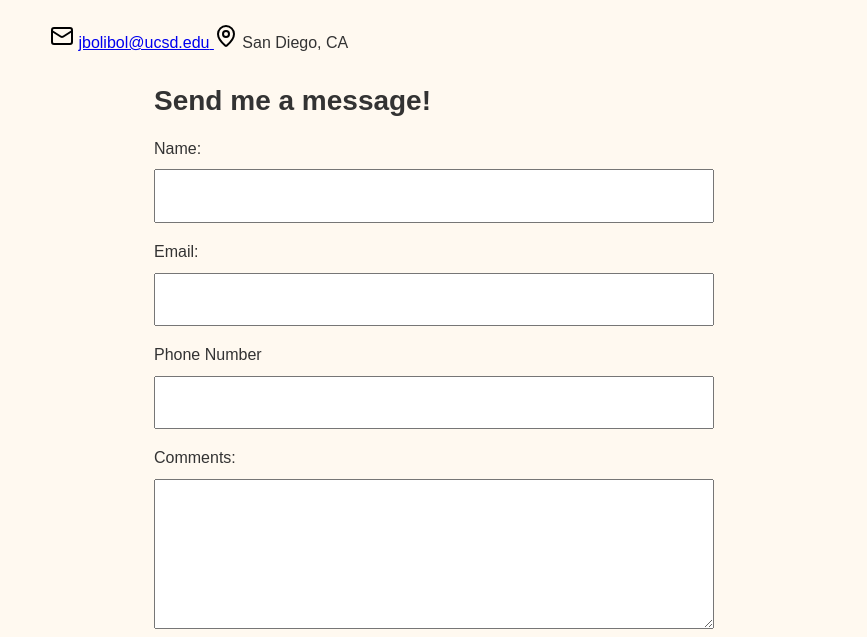
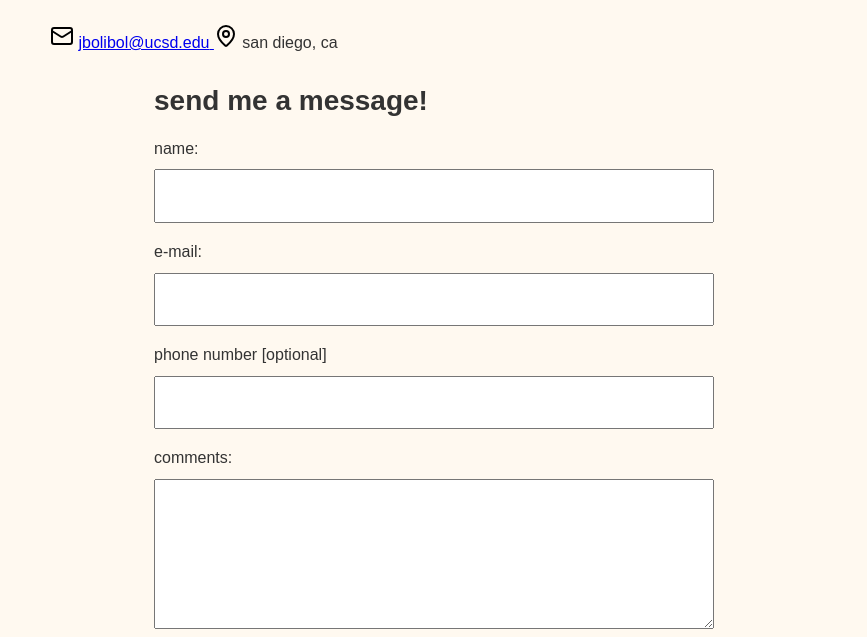
Before and after one commit to jhnkb/CSE134B-HW4, a plain HTML site: page form-no-js.html in a window 1280 px wide. Shown: the part 163-800 px from the top of the page, without its empty margins (206-1073 px from the left). Drawn offline with Linux system fonts and the light colour scheme.

Commit message:
Normalize text casing in contact form labels and location

```diff
--- a/form-no-js.html
+++ b/form-no-js.html
@@ -47,20 +47,21 @@
         </a>
 
         <img src="images/map-pin.svg" alt="Location icon" class="contact-icon">
-        <span class="location">San Diego, CA</span>
+        <span class="location">san diego, ca</span>
 
         <form id="contact" action="https://httpbin.org/post" method="post">
-                <h2>Send me a message!</h2>
-                <label for="name">Name:</label>
+                <h2>send me a message!</h2>
+
+                <label for="name">name:</label>
                 <input type="text" id="name" name="name" autocomplete="name" required>
 
-                <label for="email">Email:</label>
+                <label for="email">e-mail:</label>
                 <input type="email" id="email" name="email" autocomplete="email" required>
 
-                <label for="phone">Phone Number</label>
+                <label for="phone">phone number [optional]</label>
                 <input type="tel" id="phone" name="phone" autocomplete="tel">
 
-                <label for="comments">Comments:</label>
+                <label for="comments">comments:</label>
                 <textarea id="comments" name="comments"></textarea>
 
                 <input type="hidden" name="possible_bot" value="true">
```
